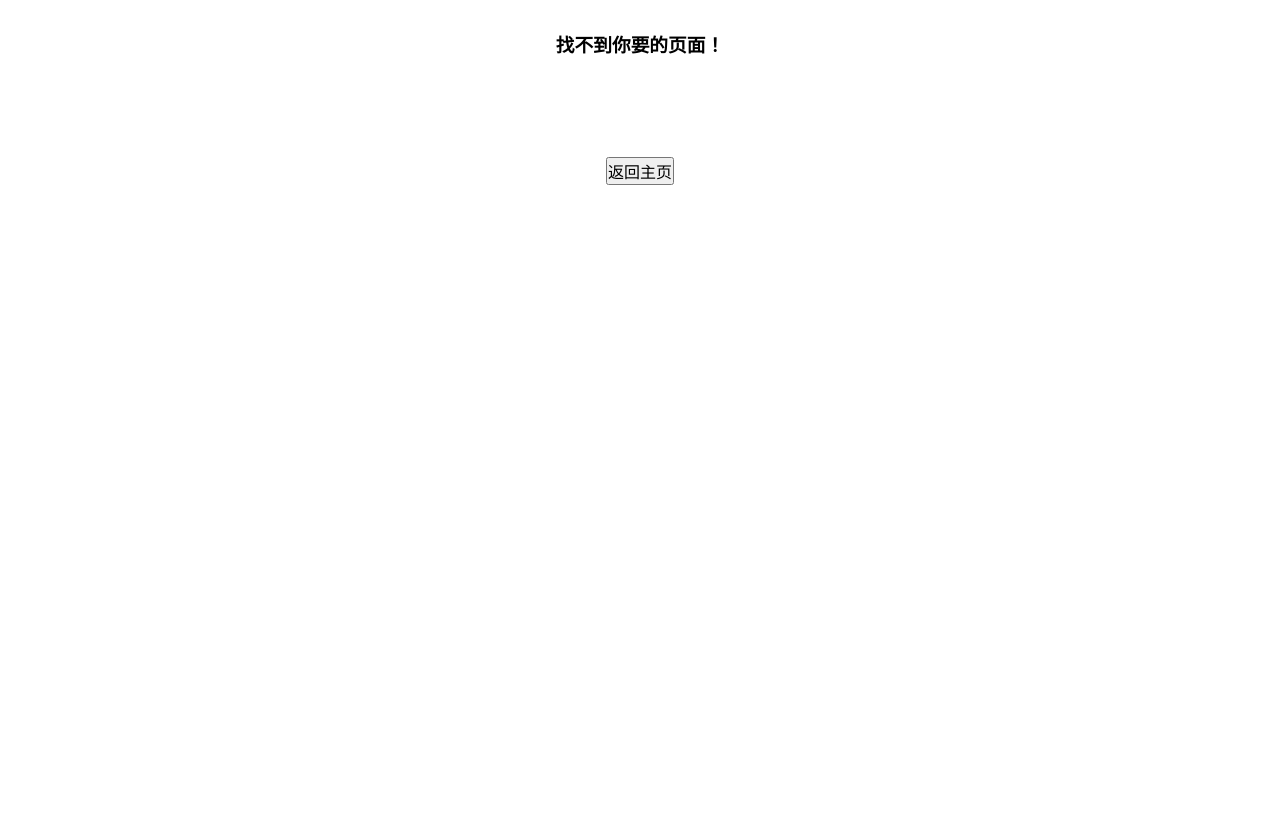
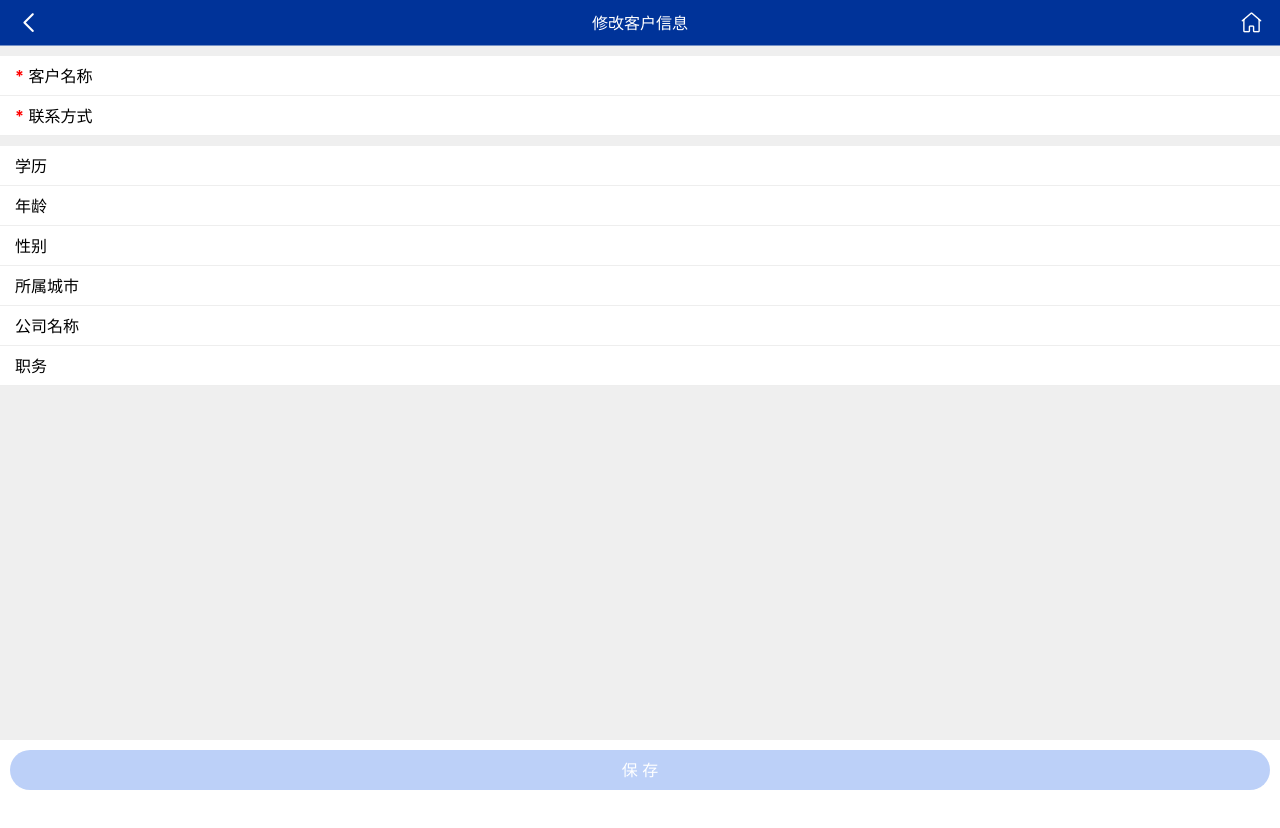
Before and after one commit to 1061127386/sdx, a Vue app: page /edit/1 in a window 1280 px wide. Before the commit this address led to /404. After the commit the page ends 800 px from the top, so only its background shows below. Built offline with nearby package versions, Linux system fonts and the light colour scheme; no server answers; sample sign-in values are in the browser's storage.

Commit message:
客户列表&添加客户。

```diff
--- /dev/null
+++ b/src/views/cust/cust-edit.vue
@@ -0,0 +1,201 @@
+<template>
+  <div class="edit">
+    <van-nav-bar
+      :title="edit ? '修改客户信息' : '新增客户信息'"
+      @click-left="$router.back(-1)"
+      @click-right="$router.push('/home')"
+    >
+      <template #left>
+        <van-icon name="arrow-left" size="25" />
+      </template>
+      <template #right>
+        <van-icon name="wap-home-o" size="25" />
+      </template>
+    </van-nav-bar>
+
+    <ul class="list">
+      <li>
+        <span><b>*</b> 客户名称</span>
+        <input type="text" v-model="custList.custName"/>
+      </li>
+      <li>
+        <span><b>*</b> 联系方式</span>
+        <input type="text" v-model="custList.telephone"/>
+      </li>
+      <li>
+        <span>学历</span>
+        <input type="text" v-model="custList.education"/>
+      </li>
+      <li>
+        <span>年龄</span>
+        <input type="number" v-model="custList.age"/>
+      </li>
+      <li>
+        <span>性别</span>
+        <input type="text" v-model="custList.sex"/>
+      </li>
+      <li>
+        <span>所属城市</span>
+        <input type="text" v-model="custList.cityName"/>
+      </li>
+      <li>
+        <span>公司名称</span>
+        <input type="text" v-model="custList.company"/>
+      </li>
+      <li>
+        <span>职务</span>
+        <input type="text" v-model="custList.position"/>
+      </li>
+    </ul>
+
+    <div class="btn">
+      <div @click="submit" :class="(!custList.custName || !custList.telephone)?'active':''">{{edit?'保 存':'提 交'}}</div>
+    </div>
+  </div>
+</template>
+
+<script>
+import {GetCustInfo,PutCustInfo,PostCustInfo} from "../../axios/api"
+export default {
+  data() {
+    return {
+      edit: false,
+      custList:{}
+    };
+  },
+  created(){
+      console.log(this.$route.params.id)
+      if(this.$route.params.id){
+          this.edit=true
+          GetCustInfo(this.$route.params.id).then(res=>{
+          if(res.data.errCode==0){
+             console.log(res.data.data)
+             this.custList=res.data.data
+            //  let {id,custName,telephone,education,age,sex,cityName,company,position}=res.data.data
+            //  this.custList={id,custName,telephone,education,age,sex,cityName,company,position}
+          }else{
+              this.$toast.fail(res.data.message)
+          }
+      })
+      }
+
+  },
+  methods:{
+      submit(){
+          if (!this.custList.custName || !this.custList.telephone) {
+              this.$toast.fail("请输入内容！")
+              return;
+          }
+          if (this.edit) {
+
+            //   提交修改
+            PutCustInfo(this.custList).then(res=>{
+                if (res.data.errCode==0) {
+                    this.$toast.success("修改成功！")
+                    setTimeout(() => {
+                        this.$router.back(-1)
+                    }, 2000);
+                }else{
+                    this.$toast.fail(res.data.message)
+                }
+            })
+          }else{
+            //   提交新增
+            PostCustInfo(this.custList).then(res=>{
+                if (res.data.errCode==0) {
+                        console.log(res.data)
+                }else{
+                    this.$toast.fail(res.data.message)
+                }
+            })
+          }
+      }
+  }
+};
+</script>
+
+<style lang = "less" scoped>
+.edit {
+  height: 100vh;
+  width: 100vw;
+  background-color: #efefef;
+  position: relative;
+  box-sizing: border-box;
+  overflow: hidden;
+}
+/deep/.van-nav-bar:nth-child(1) {
+  background-color: #003399;
+  margin-bottom: 1rem;
+
+  i {
+    color: white;
+    width: 6rem;
+    text-align: left;
+    line-height: 4rem;
+  }
+  .van-nav-bar__title {
+    color: white;
+  }
+  .van-nav-bar__right {
+    color: white;
+    font-size: 1.6rem;
+    i {
+      width: 6rem;
+      text-align: right;
+      line-height: 4rem;
+    }
+  }
+}
+
+.list {
+  li:nth-child(2) {
+    margin-bottom: 1rem;
+  }
+
+  li {
+    border-bottom: 1px solid #eee;
+    background-color: #fff;
+    display: flex;
+    box-sizing: border-box;
+    height: 4rem;
+    line-height: 4rem;
+    align-items: center;
+    font-size: 1.6rem;
+
+    span {
+      margin-left: 1.5rem;
+      width: 9rem;
+      b {
+        color: red;
+      }
+    }
+    input {
+      width: 60%;
+      height: 2.5rem;
+      border-style: none;
+    }
+  }
+}
+
+.btn {
+  position: absolute;
+  bottom: 0;
+  width: 100%;
+  background-color: #fff;
+  padding: 1rem;
+  box-sizing: border-box;
+
+  .active{
+     background-color: rgba(34, 99, 230, .3);
+  }
+  div {
+    margin: 0 auto;
+    line-height: 4rem;
+    background-color: #2263e6;
+    border-radius: 2rem;
+    text-align: center;
+    color: white;
+    font-size: 1.6rem;
+  }
+}
+</style>
--- a/src/views/cust/cust.vue
+++ b/src/views/cust/cust.vue
@@ -13,10 +13,10 @@
       <div class="h-info">
         <img src="../../assets/images/cust/头像.png" alt="" />
         <div>
-          <h3>名称：laozhang</h3>
-          <p>电话：13888888888</p>
+          <h3>名称：{{custData.custName}}</h3>
+          <p>电话：{{custData.telephone}}</p>
         </div>
-        <span>客户信息</span>
+        <span @click="To('/edit/'+custData.id)">客户信息</span>
       </div>
     </div>
 
@@ -36,6 +36,7 @@
 </template>
 
 <script>
+import {PostCust} from "../../axios/api"
 export default {
   data() {
     return {
@@ -59,8 +60,24 @@ export default {
           txt: "当年收入",
         },
       ],
+      custData:{}
     };
   },
+  created(){
+    PostCust(this.$route.params.id).then(res=>{
+      if(res.data.errCode==0){
+       console.log(res.data.data)
+       this.custData=res.data.data
+      }else{
+        this.$toast.fail(res.data.message)
+      }
+    })
+  },
+  methods:{
+    To(path){
+      this.$router.push(path)
+    }
+  }
 };
 </script>
 
--- a/src/views/cust/custlist.vue
+++ b/src/views/cust/custlist.vue
@@ -2,14 +2,16 @@
   <div class="main">
     <div class="head">
       <van-nav-bar
-        title="客户列表信息"
+        :title="empty ? '查询' : '客户列表信息'"
         @click-left="$router.back(-1)"
-        @click-right="$router.push('/home')"
+        @click-right="To('/edit')"
       >
         <template #left>
           <van-icon name="arrow-left" size="25" />
         </template>
-        <template #right> 新增 </template>
+        <template #right v-if="!empty">
+          <div>新增</div>
+        </template>
       </van-nav-bar>
 
       <form action="/">
@@ -18,36 +20,36 @@
           shape="round"
           show-action
           placeholder="客户名称/联系方式"
-          @search="search"
+          @search="search((current = 1), (size = 3))"
         >
           <template #action>
-            <div @click="search">搜索</div>
+            <div @click="search((current = 1), (size = 3))">搜索</div>
           </template>
         </van-search>
       </form>
     </div>
 
     <div class="list">
-        <van-empty description="暂无结果" v-if="empty"/>
+      <van-empty description="暂无结果" v-if="empty" />
       <ul v-else>
-
         <li v-for="val in list" :key="val.id">
           <div class="info">
+            <i class="el-icon-s-promotion" @click="To('/cust/' + val.id)"></i>
             <div>
               <span>客户名称</span>
-                        <p>{{val.custName}}</p>
+              <p>{{ val.custName }}</p>
             </div>
             <div>
               <span>联系方式</span>
-                        <p>{{val.telephone}}</p>
+              <p>{{ val.telephone }}</p>
             </div>
             <div>
               <span>公司名称</span>
-                        <p>{{val.company}}</p>
+              <p>{{ val.company }}</p>
             </div>
             <div>
               <span>职务</span>
-                        <p>{{val.position}}</p>
+              <p>{{ val.position }}</p>
             </div>
           </div>
           <div class="btn">
@@ -55,13 +57,15 @@
             <van-button round type="info" color="#003399">拜访记录</van-button>
           </div>
         </li>
-
-            <div class="foot" :class="list.length>3?'static':''" @click="getList(++current,++size)">
-                展开跟多<van-icon name="arrow-down" size="14"/>
+        <div
+          class="foot"
+          :class="list.length > 3 ? 'static' : ''"
+          @click="getList(++current, ++size)"
+        >
+          展开跟多<van-icon name="arrow-down" size="14" />
         </div>
       </ul>
     </div>
-
   </div>
 </template>
 
@@ -71,48 +75,77 @@ export default {
   data() {
     return {
       value: "",
-      empty:false,  // 搜索不到时的页面
-      current:1,   //第几页
-      size:3,   // 几条数据
-      list:[]
+      empty: false, // 搜索不到时的页面
+      current: 1, //第几页
+      size: 3, // 几条数据
+      list: [],
     };
   },
   methods: {
-    search() {
-      console.log(this.value);
+    // 搜索事件
+    search(pages, size) {
+      GetCustList({
+        keyword: this.value,
+        current: pages,
+        size: size,
+      }).then((res) => {
+        if (res.data.errCode == 0) {
+          //  console.log(res.data.data)
+          this.list = res.data.data.records;
+          //  获取不到数据 数组就显示为空页面
+          if (this.list.length < 1) {
+            this.empty = true;
+          } else {
+            this.empty = false;
+          }
+        } else {
+          this.$toast.fail(res.data.message);
+        }
+      });
     },
     // 下拉更多
-    getList(pages,size){
+    getList(pages, size) {
       // console.log(pages)
       // console.log(size)
       GetCustList({
-           current:pages,
-           size:size
-       }).then(res=>{
-           if(res.data.errCode==0){
-               console.log(res.data.data.records)
-            //    this.list.push(...res.data.data.records)
-           }else{
-               this.$toast.fail(res.data.message)
+        keyword: this.value,
+        current: pages,
+        size: size,
+      }).then((res) => {
+        if (res.data.errCode == 0) {
+          //  console.log(res.data.data)
+          if (res.data.data.records.length > 1) {
+            this.list.push(...res.data.data.records);
+          } else {
+            this.$toast({
+              message: "没有更多数据了！",
+              icon: "info-o",
+            });
           }
-       })
+        } else {
+          this.$toast.fail(res.data.message);
         }
+      });
     },
-  created(){
-
+    // 去往客户详情页
+    To(path) {
+      // console.log(path)
+      this.$router.push(path);
+    },
+  },
+  created() {
     GetCustList({
-          current:this.current,
-          size:this.size
-      }).then(res=>{
-          if(res.data.errCode==0){
+      current: this.current,
+      size: this.size,
+    }).then((res) => {
+      if (res.data.errCode == 0) {
         //   console.log(res.data.data)
-              this.list=res.data.data.records
-          }else{
-              this.$toast.fail(res.data.message)
+        this.list = res.data.data.records;
+      } else {
+        this.$toast.fail(res.data.message);
       }
-      })
-
-  }
+    });
+  },
 };
 </script>
 
@@ -129,6 +162,11 @@ export default {
   .van-nav-bar__right {
     color: white;
     font-size: 1.6rem;
+    div {
+      width: 6rem;
+      text-align: right;
+      line-height: 4rem;
+    }
   }
 }
 
@@ -142,54 +180,67 @@ export default {
   }
 }
 
-.list{
+.list {
   position: absolute;
   top: 11rem;
   bottom: 0;
   width: 100vw;
   background-color: #fff;
 
-    ul{
+  ul {
     height: 100%;
     position: relative;
     background-color: #efefef;
     overflow: auto;
 
-        li{
+    li {
       background-color: #fff;
       padding: 0 5% 0;
       margin-bottom: 1rem;
-            .info{
+      .info {
         font-size: 1.4rem;
         padding: 2% 0;
-                div{
+        position: relative;
+        div {
           line-height: 2.3rem;
-                    span{
+          span {
             color: #aaa;
             margin-right: 1rem;
           }
-                p{
+          p {
             display: inline-block;
+            font-size: 1.4rem;
           }
         }
+        .el-icon-s-promotion {
+          font-size: 4rem;
+          position: absolute;
+          right: 0;
+          color: lightpink;
+          line-height: 7rem;
+          width: 35%;
+          text-align: center;
+          top: 50%;
+          transform: translateY(-50%);
         }
-            .btn{
+      }
+      .btn {
         border-top: solid 1px #ccc;
         padding: 3% 0;
         display: flex;
         justify-content: flex-end;
-                .van-button{
+        .van-button {
           margin-left: 1.5rem;
           height: 3.5rem;
           line-height: 3.5rem;
         }
       }
     }
-        .static{
+    .static {
       position: static !important;
       margin-top: 1rem;
     }
-        .foot{
+    .foot {
       position: absolute;
       bottom: 0;
       line-height: 4rem;
@@ -199,7 +250,6 @@ export default {
       color: #203399;
       font-weight: 600;
     }
-
   }
 }
 </style>
--- a/src/views/users/user.vue
+++ b/src/views/users/user.vue
@@ -29,7 +29,7 @@
               src="../../assets/images/users/Personal information.png"
               alt=""
             />
-            <span>个人中心</span>
+            <span>个人信息</span>
           </template>
           <template #right>
             <van-icon name="arrow" color="#ccc" size="18" />
```
Also changed, not shown: src/axios/api.js (+12 -1 lines), src/router/index.js (+7 -3 lines). Lines whose indentation alone changed are shown as unchanged.
